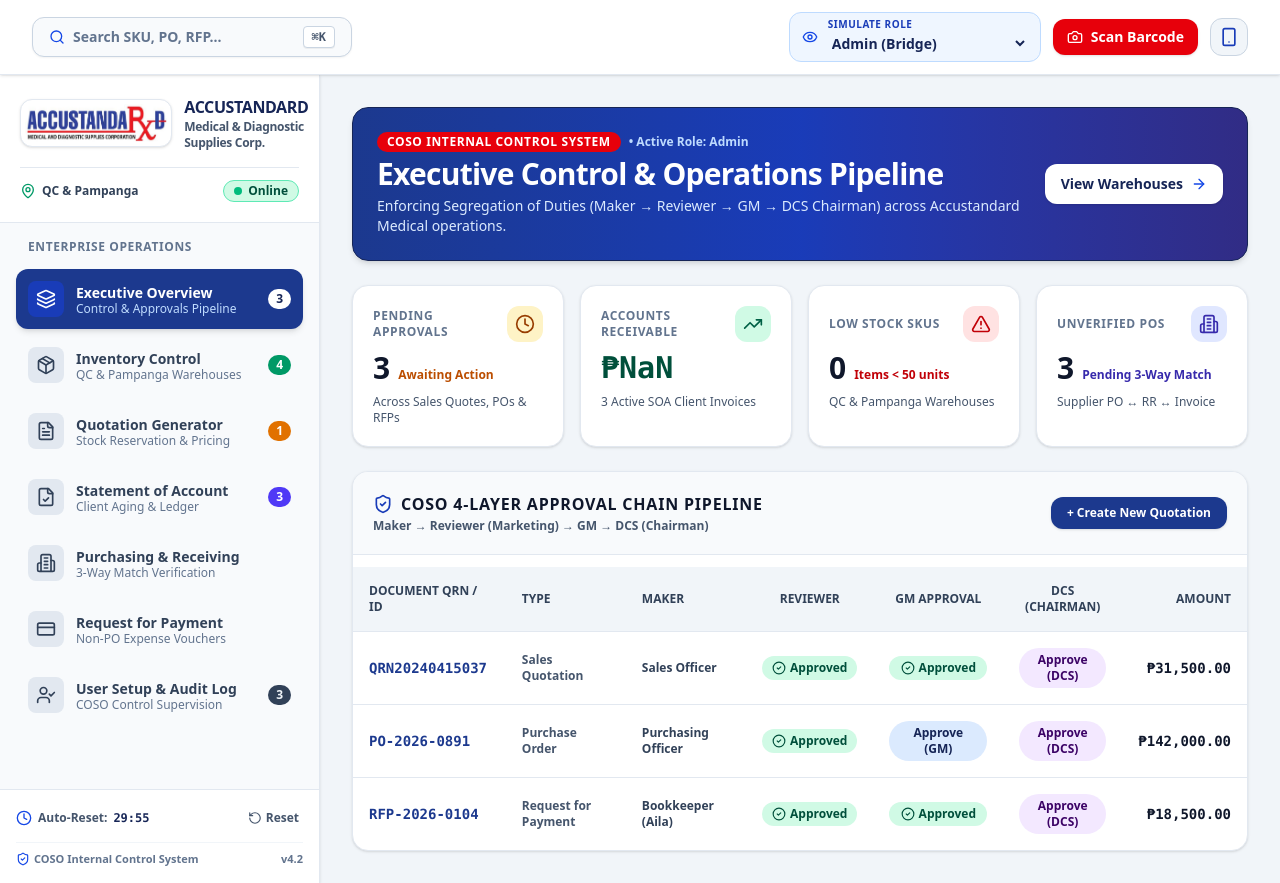
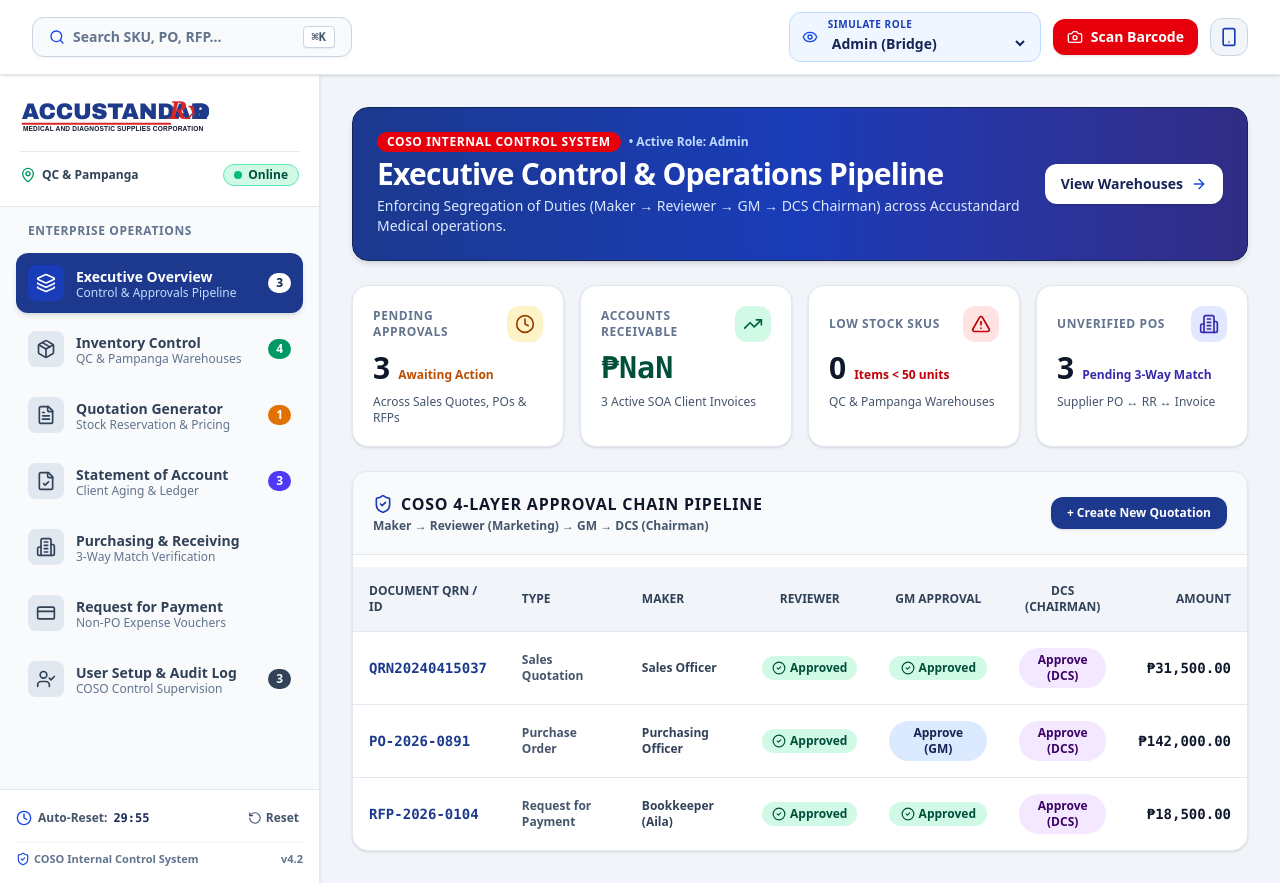
Before and after one commit to ItsAdventureTime/portfolio-accustandard, a Next.js app: page /accustanda/demo/ in a window 1280 px wide. Built offline with nearby package versions, Linux system fonts and the light colour scheme.

Commit message:
fix: resolve client-side exceptions, render inline vector SVG logo, and enforce COSO RBAC permissions

```diff
--- a/src/app/page.tsx
+++ b/src/app/page.tsx
@@ -140,8 +140,53 @@ export default function Home() {
     addAuditLog(`Created Purchase Order ${newPO.poNumber}`);
   };
 
+  // Role-Based Access Control (RBAC) Module Permissions
+  const ROLE_ALLOWED_TABS: Record<string, string[]> = {
+    Admin: ['overview', 'inventory', 'quotations', 'soa', 'purchasing', 'rfp', 'admin'],
+    'Chairman (DCS)': ['overview', 'inventory', 'quotations', 'soa', 'purchasing', 'rfp', 'admin'],
+    'General Manager': ['overview', 'inventory', 'quotations', 'soa', 'purchasing', 'rfp', 'admin'],
+    Bookkeeper: ['overview', 'soa', 'purchasing', 'rfp'],
+    Warehouse: ['inventory', 'purchasing'],
+    Marketing: ['overview', 'quotations'],
+    Sales: ['quotations', 'inventory'],
+  };
+
+  const handleSelectTab = (tabKey: string) => {
+    const allowed = ROLE_ALLOWED_TABS[viewAsRole] || ROLE_ALLOWED_TABS['Admin'];
+    if (!allowed.includes(tabKey)) {
+      showNotification(`Role Restricted: [${viewAsRole}] does not have permission to view section "${tabKey.toUpperCase()}".`);
+      return;
+    }
+    setActiveTab(tabKey);
+  };
+
+  const handleChangeRole = (role: string) => {
+    setViewAsRole(role);
+    const allowed = ROLE_ALLOWED_TABS[role] || ROLE_ALLOWED_TABS['Admin'];
+    if (!allowed.includes(activeTab)) {
+      setActiveTab(allowed[0]);
+      showNotification(`Switched role to: ${role} — Navigated to allowed module: ${allowed[0].toUpperCase()}`);
+    } else {
+      showNotification(`Switched role simulation to: ${role}`);
+    }
+    addAuditLog(`Switched user role simulation to: ${role}`);
+  };
+
   // Approval Pipeline Action Handler
   const handleApproveItem = (id: string, stage: string) => {
+    if (stage === 'reviewer' && !['Admin', 'Marketing', 'General Manager', 'Chairman (DCS)'].includes(viewAsRole)) {
+      showNotification(`Permission Denied: Role [${viewAsRole}] cannot execute Reviewer Approval.`);
+      return;
+    }
+    if (stage === 'gm' && !['Admin', 'General Manager', 'Chairman (DCS)'].includes(viewAsRole)) {
+      showNotification(`Permission Denied: Role [${viewAsRole}] cannot execute GM Approval.`);
+      return;
+    }
+    if (stage === 'dcs' && !['Admin', 'Chairman (DCS)'].includes(viewAsRole)) {
+      showNotification(`Permission Denied: Role [${viewAsRole}] cannot execute DCS Chairman Approval.`);
+      return;
+    }
+
     setApprovalsList((prev) =>
       prev.map((item) => {
         if (item.id === id) {
@@ -191,11 +236,7 @@ export default function Home() {
       {/* Top Application Header Bar */}
       <Header
         viewAsRole={viewAsRole}
-        onChangeRole={(role) => {
-          setViewAsRole(role);
-          showNotification(`Switched active view role to: ${role}`);
-          addAuditLog(`Switched user role simulation to: ${role}`);
-        }}
+        onChangeRole={handleChangeRole}
         onOpenCommandPalette={() => setIsCommandPaletteOpen(true)}
         onOpenScanner={() => setIsScannerOpen(true)}
         onOpenPWAInstall={() => setIsPwaInstallModalOpen(true)}
@@ -217,7 +258,7 @@ export default function Home() {
         {/* Desktop Navigation Sidebar */}
         <Sidebar
           activeTab={activeTab}
-          onSelectTab={(tab) => setActiveTab(tab)}
+          onSelectTab={handleSelectTab}
           approvalsCount={approvalsList.length}
           inventoryCount={inventoryList.length}
           soaCount={soaData.rows.length}
--- /dev/null
+++ b/src/components/brand/AccustandardLogo.tsx
@@ -0,0 +1,86 @@
+'use client';
+
+import React from 'react';
+
+interface AccustandardLogoProps {
+  className?: string;
+  size?: 'sm' | 'md' | 'lg';
+}
+
+export const AccustandardLogo: React.FC<AccustandardLogoProps> = ({
+  className = '',
+  size = 'md',
+}) => {
+  const heightClasses = {
+    sm: 'h-7',
+    md: 'h-9 sm:h-10',
+    lg: 'h-12 sm:h-14',
+  }[size];
+
+  return (
+    <div className={`flex items-center gap-2 select-none ${className}`}>
+      <div className={`flex flex-col justify-center ${heightClasses}`}>
+        {/* SVG Vector Replica of photo_2026-08-01_23-55-07.jpg */}
+        <svg
+          viewBox="0 0 520 110"
+          className="h-full w-auto object-contain"
+          fill="none"
+          xmlns="http://www.w3.org/2000/svg"
+        >
+          {/* Main ACCUSTANDARD text in Deep Royal Blue */}
+          <text
+            x="5"
+            y="65"
+            fill="#1E3A8A"
+            fontSize="62"
+            fontWeight="900"
+            fontFamily="Arial Black, Impact, sans-serif"
+            letterSpacing="-1"
+          >
+            ACCUSTANDARD
+          </text>
+
+          {/* Rx Graphic & D in Red & Navy */}
+          <text
+            x="410"
+            y="65"
+            fill="#DC2626"
+            fontSize="68"
+            fontWeight="900"
+            fontFamily="Georgia, serif"
+            fontStyle="italic"
+          >
+            Rx
+          </text>
+
+          <text
+            x="475"
+            y="65"
+            fill="#1E3A8A"
+            fontSize="62"
+            fontWeight="900"
+            fontFamily="Arial Black, Impact, sans-serif"
+          >
+            D
+          </text>
+
+          {/* Red Underline Bar */}
+          <path d="M 5 76 L 405 76 L 415 76 L 415 82 L 5 82 Z" fill="#DC2626" />
+
+          {/* Subtitle text */}
+          <text
+            x="8"
+            y="98"
+            fill="#0F172A"
+            fontSize="18"
+            fontWeight="900"
+            fontFamily="Arial, sans-serif"
+            letterSpacing="0.5"
+          >
+            MEDICAL AND DIAGNOSTIC SUPPLIES CORPORATION
+          </text>
+        </svg>
+      </div>
+    </div>
+  );
+};
--- a/src/components/features/quotations/QuotationGenerator.tsx
+++ b/src/components/features/quotations/QuotationGenerator.tsx
@@ -10,6 +10,8 @@ import {
   Building2,
   CheckCircle2,
 } from 'lucide-react';
+
+import { AccustandardLogo } from '@/components/brand/AccustandardLogo';
 
 interface QuotationGeneratorProps {
   onOpenPrintModal: (title: string, elementId: string, content: React.ReactNode) => void;
@@ -64,20 +66,11 @@ export const QuotationGenerator: React.FC<QuotationGeneratorProps> = ({
     <div id="printable-quotation-target" className="bg-white p-8 sm:p-10 text-slate-900 font-sans max-w-4xl mx-auto border border-slate-300 shadow-md rounded-xl space-y-6">
       {/* Quotation Header Matching photo_2026-08-01_23-55-26.jpg */}
       <div className="flex flex-col sm:flex-row justify-between items-start border-b-2 border-red-600 pb-4 gap-4">
-        <div className="flex items-center gap-3">
-          <img
-            src="/photo_2026-08-01_23-55-07.jpg"
-            alt="Accustandard Logo"
-            className="h-14 w-auto object-contain bg-white px-2 py-1 rounded"
-          />
-          <div>
-            <h1 className="text-xl font-black uppercase text-blue-950 tracking-tight">
-              Accustandard Medical &amp; Diagnostic Supplies Corp.
-            </h1>
-            <p className="text-xs text-slate-600 font-semibold">
-              Unit A G/F El Decano Bldg., Blk 2 Lot 2, St. Jude, Villa Corazon, San Agustin, City of San Fernando, 2000, Pampanga
-            </p>
-          </div>
+        <div>
+          <AccustandardLogo size="lg" />
+          <p className="text-xs text-slate-600 font-semibold mt-1">
+            Unit A G/F El Decano Bldg., Blk 2 Lot 2, St. Jude, Villa Corazon, San Agustin, City of San Fernando, 2000, Pampanga
+          </p>
         </div>
 
         <div className="text-left sm:text-right shrink-0">
--- a/src/components/features/soa/StatementOfAccount.tsx
+++ b/src/components/features/soa/StatementOfAccount.tsx
@@ -9,6 +9,8 @@ import {
   Calendar,
   AlertCircle,
 } from 'lucide-react';
+
+import { AccustandardLogo } from '@/components/brand/AccustandardLogo';
 
 interface StatementOfAccountProps {
   soaRows: any[];
@@ -42,20 +44,11 @@ export const StatementOfAccount: React.FC<StatementOfAccountProps> = ({
     <div id="printable-soa-target" className="bg-white p-8 sm:p-10 text-slate-900 font-sans max-w-4xl mx-auto border border-slate-300 shadow-md rounded-xl space-y-6">
       {/* Header Matching photo_2026-08-01_23-55-13.jpg */}
       <div className="flex flex-col sm:flex-row justify-between items-start border-b-2 border-red-600 pb-4 gap-4">
-        <div className="flex items-center gap-3">
-          <img
-            src="/photo_2026-08-01_23-55-07.jpg"
-            alt="Accustandard Logo"
-            className="h-14 w-auto object-contain bg-white px-2 py-1 rounded"
-          />
-          <div>
-            <h1 className="text-xl font-black uppercase text-blue-950 tracking-tight">
-              Accustandard Medical &amp; Diagnostic Supplies Corp.
-            </h1>
-            <p className="text-xs text-slate-600 font-semibold">
-              Unit A G/F El Decano Bldg., Blk 2 Lot 2, St. Jude, Villa Corazon, San Agustin, City of San Fernando, 2000, Pampanga
-            </p>
-          </div>
+        <div>
+          <AccustandardLogo size="lg" />
+          <p className="text-xs text-slate-600 font-semibold mt-1">
+            Unit A G/F El Decano Bldg., Blk 2 Lot 2, St. Jude, Villa Corazon, San Agustin, City of San Fernando, 2000, Pampanga
+          </p>
         </div>
 
         <div className="text-left sm:text-right shrink-0">
--- a/src/components/layout/Header.tsx
+++ b/src/components/layout/Header.tsx
@@ -8,6 +8,7 @@ import {
   Eye,
   Menu,
 } from 'lucide-react';
+import { AccustandardLogo } from '@/components/brand/AccustandardLogo';
 
 interface HeaderProps {
   viewAsRole: string;
@@ -41,12 +42,7 @@ export const Header: React.FC<HeaderProps> = ({
 
           {/* Mobile Logo Branding */}
           <div className="flex items-center gap-3 md:hidden">
-            <img
-              src="/photo_2026-08-01_23-55-07.jpg"
-              alt="Accustandard Logo"
-              className="h-8 w-auto object-contain bg-white px-1.5 py-0.5 rounded border border-slate-200"
-            />
-            <span className="font-black text-sm text-blue-950 uppercase tracking-tight">Accustandard</span>
+            <AccustandardLogo size="sm" />
           </div>
 
           {/* Desktop Search Trigger / Command Palette */}
--- a/src/components/layout/Sidebar.tsx
+++ b/src/components/layout/Sidebar.tsx
@@ -14,6 +14,8 @@ import {
   MapPin,
   ShieldCheck,
 } from 'lucide-react';
+
+import { AccustandardLogo } from '@/components/brand/AccustandardLogo';
 
 interface SidebarProps {
   activeTab: string;
@@ -99,21 +101,7 @@ export const Sidebar: React.FC<SidebarProps> = ({
     <aside className="w-80 bg-slate-50 border-r border-slate-200 text-slate-800 flex flex-col justify-between hidden md:flex shrink-0 shadow-sm">
       {/* Brand Header */}
       <div className="p-5 border-b border-slate-200 bg-white">
-        <div className="flex items-center gap-3">
-          <img
-            src="/photo_2026-08-01_23-55-07.jpg"
-            alt="Accustandard Logo"
-            className="h-12 w-auto object-contain bg-white p-1 rounded-xl border border-slate-200 shadow-sm"
-          />
-          <div>
-            <span className="font-black text-base text-blue-950 uppercase tracking-tight block">
-              Accustandard
-            </span>
-            <p className="text-xs font-bold text-slate-600 tracking-tight">
-              Medical &amp; Diagnostic Supplies Corp.
-            </p>
-          </div>
-        </div>
+        <AccustandardLogo size="md" />
 
         {/* Multi-Warehouse Status Bar */}
         <div className="mt-4 pt-3 border-t border-slate-200 flex items-center justify-between text-xs text-slate-700">
--- a/src/components/navigation/MobileNavDrawer.tsx
+++ b/src/components/navigation/MobileNavDrawer.tsx
@@ -15,6 +15,8 @@ import {
   Smartphone,
   Eye,
 } from 'lucide-react';
+
+import { AccustandardLogo } from '@/components/brand/AccustandardLogo';
 
 interface MobileNavDrawerProps {
   isOpen: boolean;
@@ -73,17 +75,7 @@ export const MobileNavDrawer: React.FC<MobileNavDrawerProps> = ({
 
         {/* Sheet Title Bar */}
         <div className="px-5 py-3 border-b border-slate-200 flex justify-between items-center bg-slate-50">
-          <div className="flex items-center gap-2.5">
-            <img
-              src="/photo_2026-08-01_23-55-07.jpg"
-              alt="Accustandard Logo"
-              className="h-8 w-auto object-contain bg-white px-1 py-0.5 rounded border border-slate-200"
-            />
-            <div>
-              <h3 className="text-sm font-black uppercase text-slate-900 tracking-wider">Accustandard Navigation</h3>
-              <p className="text-xs text-slate-500 font-semibold">Select Section or Change Role</p>
-            </div>
-          </div>
+          <AccustandardLogo size="sm" />
           <button onClick={onClose} className="p-1.5 text-slate-400 hover:text-slate-700 hover:bg-slate-200 rounded-full transition">
             <X className="w-5 h-5" />
           </button>
```
Also changed, not shown: src/lib/exportUtils.ts (+7 -2 lines).
